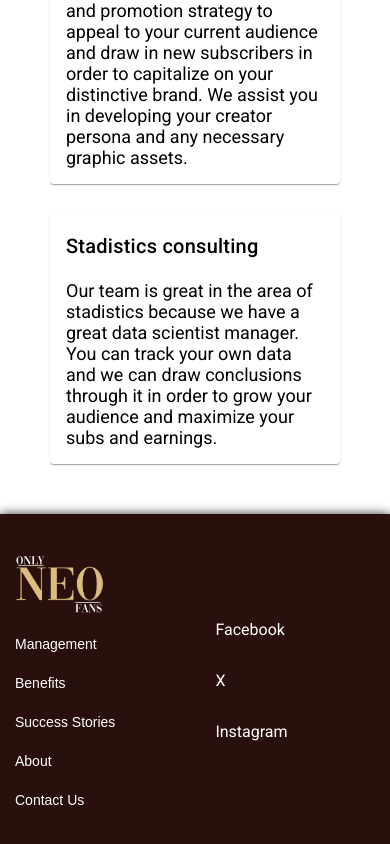
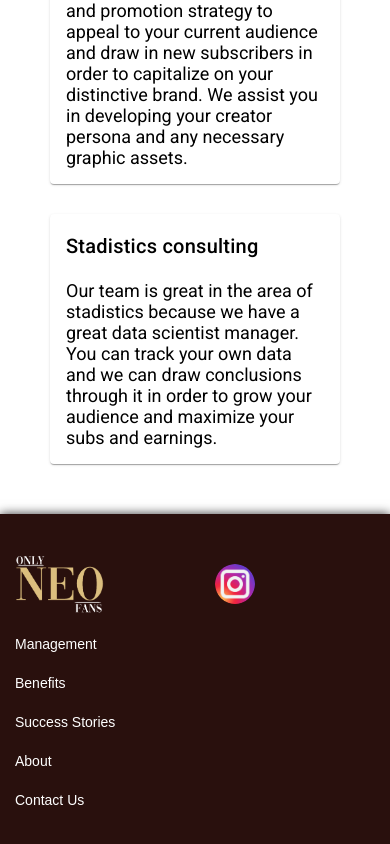
Before and after one commit to FARO1993/only-neo-fans, an Angular app: page /management in a window 390 px wide. Shown: the part 1908-2752 px from the top of the page. Built offline with nearby package versions, Linux system fonts and the light colour scheme.

Commit message:
logo instagram footer routerLink ig page

```diff
--- a/src/app/neo/pages/benefits/benefits.component.html
+++ b/src/app/neo/pages/benefits/benefits.component.html
@@ -12,7 +12,7 @@
                 <div>
                     <h2 class="mobile-component-title" style="color: black; text-align: center;">We management your account in several aspects to be the 0,1% model</h2>
                 </div>
-                <mat-card class="example-card" *ngFor="let benefit of benefits" data-aos="zoom-in">
+                <mat-card class="example-card" *ngFor="let benefit of benefits" data-aos="zoom-in" data-aos-duration="1000">
                     <mat-card-header fxLayoutAlign.lt-md="start center">
                         <img mat-card-image src="{{ benefit.img }}" style="width: 100%; height: 220px;">
                     </mat-card-header>
--- a/src/app/neo/pages/management/management.component.html
+++ b/src/app/neo/pages/management/management.component.html
@@ -10,7 +10,7 @@
                 <div>
                     <h2 class="mobile-component-title" style="color: black; text-align: center;">We management your account in several aspects to be the 0,1% model</h2>
                 </div>
-                <mat-card class="example-card" *ngFor="let management of managements" data-aos="zoom-in">
+                <mat-card class="example-card" *ngFor="let management of managements" data-aos="zoom-in" data-aos-duration="1000">
                   <mat-card-header fxLayoutAlign.lt-md="start center">
                     <mat-card-title>{{ management.title }}</mat-card-title>
                   </mat-card-header>
--- a/src/app/neo/pages/success-stories/success-stories.component.html
+++ b/src/app/neo/pages/success-stories/success-stories.component.html
@@ -11,7 +11,7 @@
             <div>
                 <h2 class="mobile-component-title" style="color: black; text-align: center;">There are many more.. only we choose the right ones</h2>
             </div>
-            <mat-card class="example-card" *ngFor="let testimonial of testimonials" data-aos="zoom-in">
+            <mat-card class="example-card" *ngFor="let testimonial of testimonials" data-aos="zoom-in" data-aos-duration="1000">
               <mat-card-header fxLayoutAlign.lt-md="start center">
                 <div mat-card-avatar class="example-header-image"></div>
                 <mat-card-title>{{ testimonial.clientName }}</mat-card-title>
--- a/src/app/shared/footer/footer.component.css
+++ b/src/app/shared/footer/footer.component.css
@@ -22,7 +22,13 @@
     }
 
     .social-media-footer{
-        margin-top: 50px;
+        margin-top: 10px;
+    }
+
+    .logo-instagram{
+        max-height: 40px;
+        max-width: 40px;
+        border-radius: 50%;
     }
 
 }
--- a/src/app/shared/footer/footer.component.html
+++ b/src/app/shared/footer/footer.component.html
@@ -19,15 +19,9 @@
                     <a routerLink="/contact-us" class="footer-link">Contact Us</a>
                 </div>
             </div>
-            <div fxLayoutAlign.lt-md="end start" fxLayout.lt-md="column" class="social-media-footer">
+            <div fxLayoutAlign.lt-md="start" fxLayout.lt-md="column" class="social-media-footer">
                 <div>
-                    <p style="color: white;">Facebook</p>
-                </div>
-                <div>
-                    <p style="color: white;">X</p>
-                </div>
-                <div>
-                    <p style="color: white;">Instagram</p>
+                    <img src="assets/logInstagram.png" alt="instagram" class="logo-instagram" (click)="redirect()">
                 </div>
             </div>
         </div>
--- a/src/app/shared/footer/footer.component.ts
+++ b/src/app/shared/footer/footer.component.ts
@@ -12,4 +12,9 @@ export class FooterComponent {
       successStoriesSection.scrollIntoView({ behavior: 'smooth' });
     }
   }
+
+  redirect(): void {
+    // Cambia la URL a la página de Instagram
+    window.location.href = 'https://www.instagram.com/onlyneo.fans/';
+  }
 }
--- a/src/app/shared/header/header.component.html
+++ b/src/app/shared/header/header.component.html
@@ -4,7 +4,7 @@
         <!-- Logo en el lado izquierdo del Sidenav -->
         <div class="container-elements">
             <div class="logo-container-sidenav">
-                <img src="assets/prueba.png" alt="Logo" class="logo-image-sidenav" />
+                <img src="assets/prueba.png" alt="Logo" class="logo-image-sidenav" (click)="homeRedirect()"/>
               </div>
 
               <!-- Botón de cerrar (close) en el lado derecho del Sidenav -->
@@ -30,7 +30,7 @@
         <mat-divider></mat-divider>
         <a mat-list-item routerLink="/success-stories" (click)="sidenav.toggle()">Success Stories</a>
         <mat-divider></mat-divider>
-        <a mat-list-item [routerLink]="'/home'" [fragment]="'about'" (click)="scrollToSuccessStories()">About</a>
+        <a mat-list-item [routerLink]="'/home'" (click)="scrollToAbout()">About</a>
         <mat-divider></mat-divider>
         <a mat-list-item routerLink="/contact-us" (click)="sidenav.toggle()">Contact Us</a>
       </mat-nav-list>
--- a/src/app/shared/header/header.component.ts
+++ b/src/app/shared/header/header.component.ts
@@ -1,4 +1,4 @@
-import { Component, ViewChild} from '@angular/core';
+import { Component, ViewChild, OnInit} from '@angular/core';
 import { ActivatedRoute, Router } from '@angular/router';
 import { MatSidenav } from '@angular/material/sidenav';
 import { MatExpansionPanel } from '@angular/material/expansion';
@@ -8,7 +8,7 @@ import { MatExpansionPanel } from '@angular/material/expansion';
   templateUrl: './header.component.html',
   styleUrls: ['./header.component.css']
 })
-export class HeaderComponent {
+export class HeaderComponent implements OnInit {
   @ViewChild(MatSidenav) sidenav!: MatSidenav;
   @ViewChild('sidenav') closeSidenav!: MatSidenav;
 
@@ -17,6 +17,21 @@ export class HeaderComponent {
     private route: ActivatedRoute
   ){
 
+  }
+
+  ngOnInit(): void {
+    this.route.fragment.subscribe(fragment => {
+      if (fragment === 'about') {
+        this.scrollToAbout();
+      }
+    });
+  }
+
+  scrollToAbout(): void {
+    const aboutSection = document.getElementById('about');
+    if (aboutSection) {
+      aboutSection.scrollIntoView({ behavior: 'smooth' });
+    }
   }
 
   closePanelAndToggleSidenav(panel: MatExpansionPanel): void {
@@ -32,4 +47,9 @@ export class HeaderComponent {
 
     this.sidenav.toggle();
   }
+
+  homeRedirect() {
+    console.log('homeRedirect()')
+    this.router.navigate(['/home']);
+  }
 }
```
Also changed, not shown: src/app/neo/pages/home/home.component.html (+10 -10 lines), src/assets/logInstagram.png (added).
